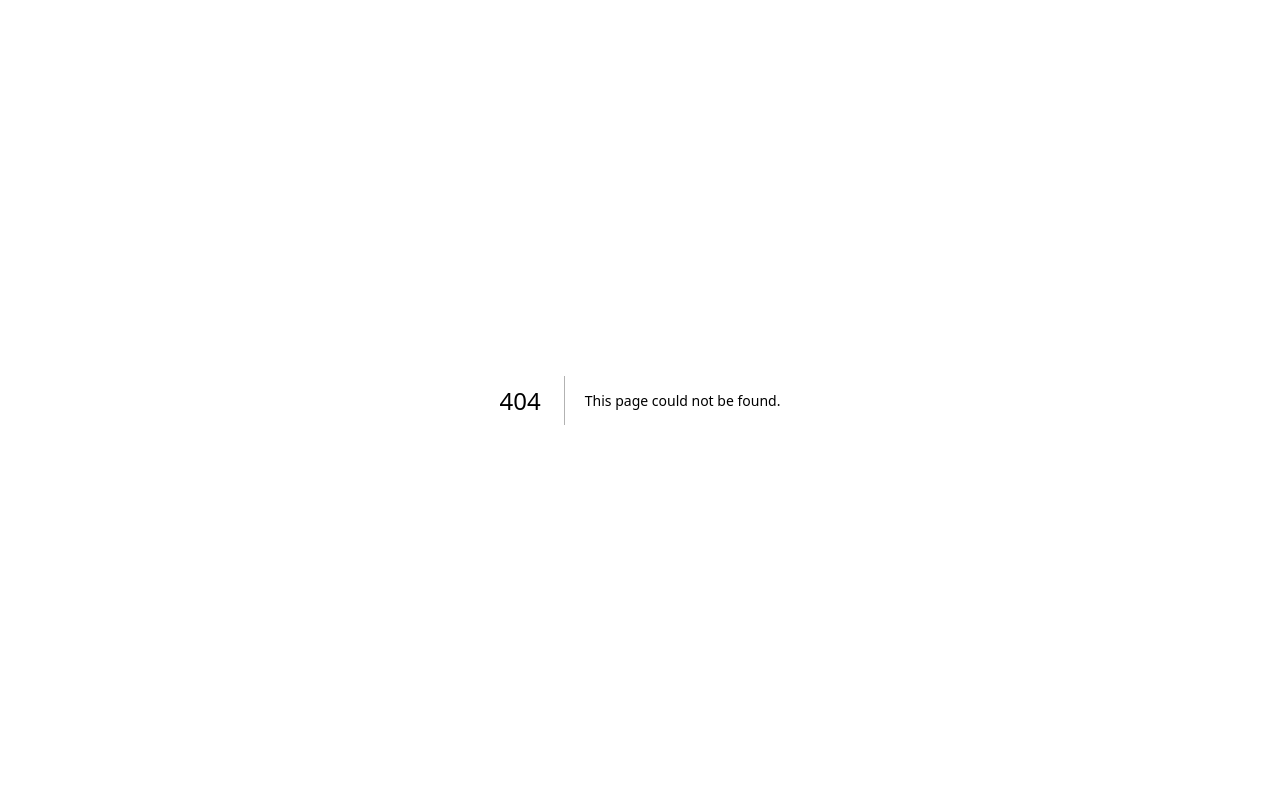
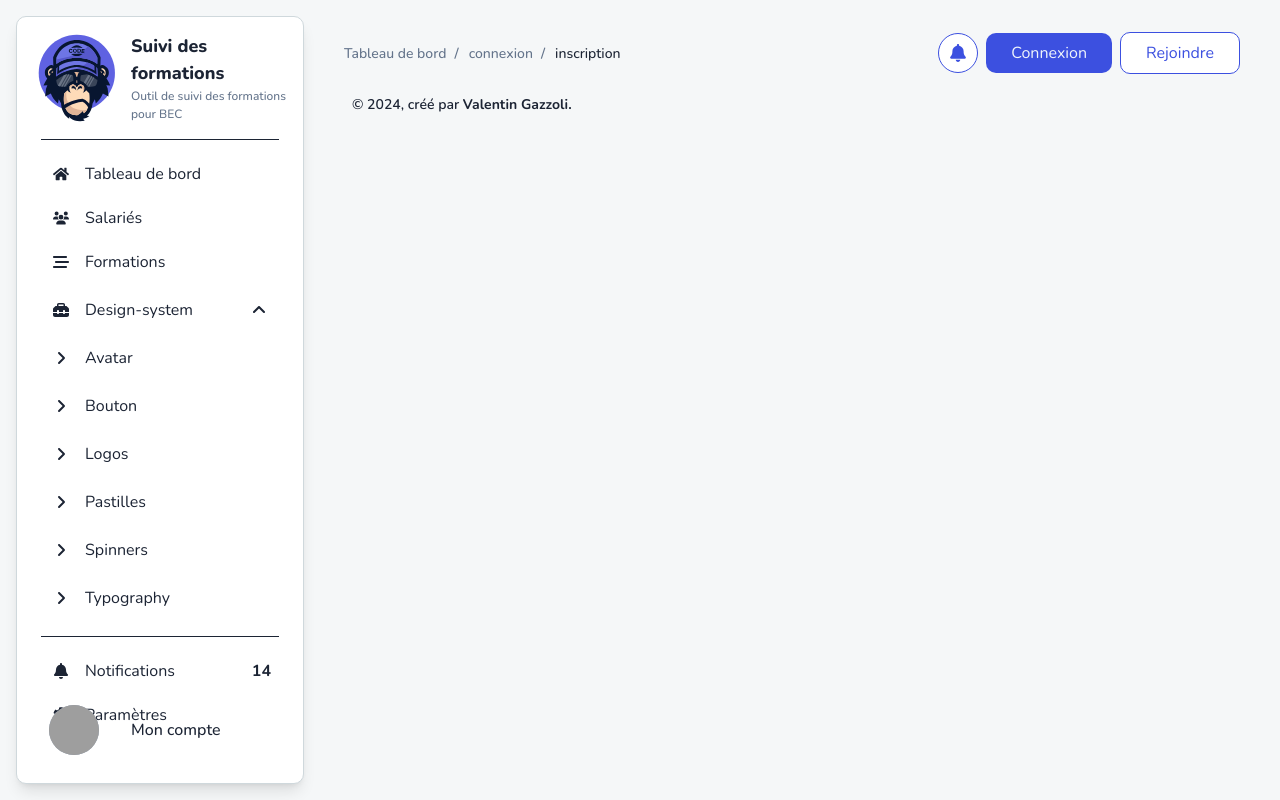
Before and after one commit to Gjiae/SuiviFormations, a Next.js app in the folder frontend/: page /connexion/inscription in a window 1280 px wide. Before the commit this address had no page. Built offline with nearby package versions, Linux system fonts and the light colour scheme; grey boxes are pictures that could not be loaded.

Commit message:
Démarrage du design des pages d'authentification

```diff
--- /dev/null
+++ b/frontend/src/pages/connexion/index.tsx
@@ -0,0 +1,16 @@
+import { Layout } from '@/ui/components/layout/layout'
+import { Seo } from '@/ui/components/seo'
+
+export default function Connexion() {
+  return (
+    <>
+      <Seo
+        title="Connexion sur l'outil de suivi des formations"
+        description="Page de connexion du site"
+      />
+      <div className="min-h-screen bg-bggray/50">
+        <Layout></Layout>
+      </div>
+    </>
+  )
+}
--- /dev/null
+++ b/frontend/src/pages/connexion/inscription.tsx
@@ -0,0 +1,16 @@
+import { Layout } from '@/ui/components/layout/layout'
+import { Seo } from '@/ui/components/seo'
+
+export default function Inscription() {
+  return (
+    <>
+      <Seo
+        title="Inscription sur l'outil de suivi des formations"
+        description="Page d'inscription du site"
+      />
+      <div className="min-h-screen bg-bggray/50">
+        <Layout></Layout>
+      </div>
+    </>
+  )
+}
```
Also changed, not shown: frontend/src/pages/connexion/reset-mot-de-passe.tsx (added), frontend/src/ui/modules/authentification/login/login.container.tsx (added), frontend/src/ui/modules/authentification/register/register.container.tsx (added), frontend/src/ui/modules/authentification/reset-password/reset.container.tsx (added).
